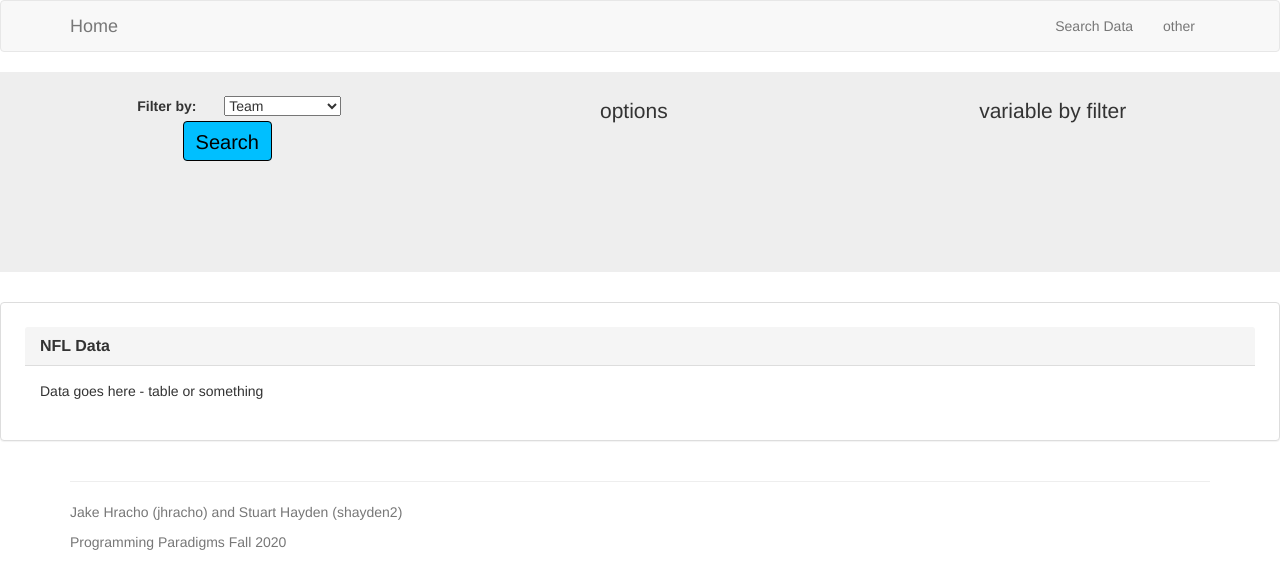
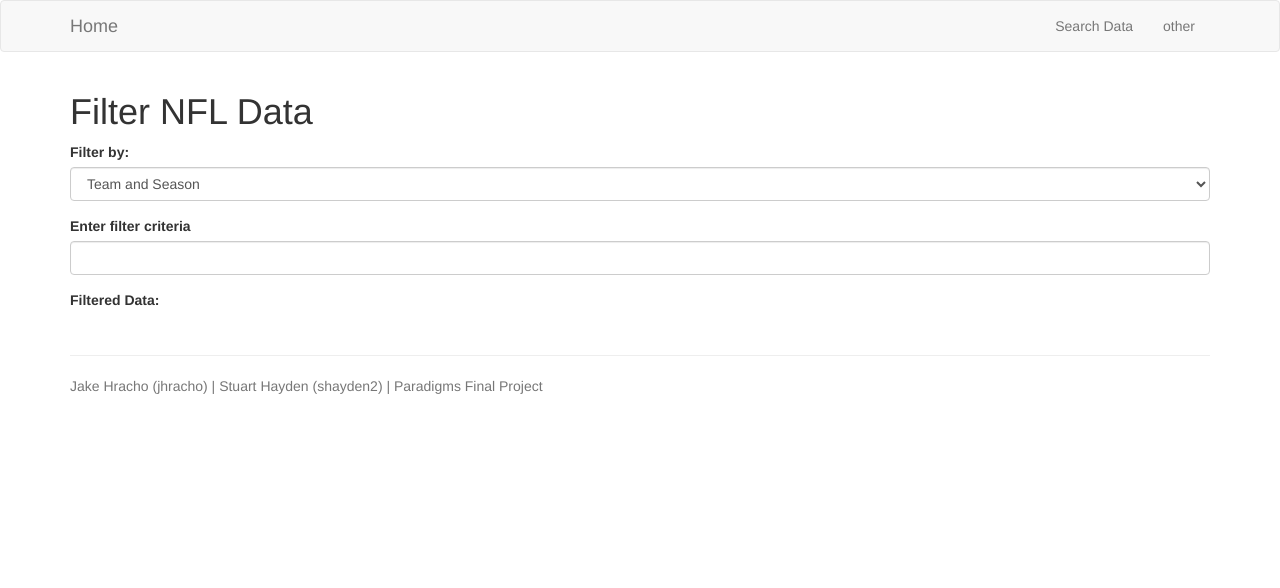
Before and after one commit to jhracho/Football-RESTful-API-and-Front-End, a plain HTML site: page frontend/search.html in a window 1280 px wide. Drawn offline with nearby package versions, Linux system fonts and the light colour scheme.

Commit message:
Replaced search.html

```diff
--- a/frontend/search.html
+++ b/frontend/search.html
@@ -6,10 +6,10 @@
     <meta http-equiv="X-UA-Compatible" content="IE=edge">
     <meta name="viewport" content="width=device-width, initial-scale=1">
     <title>NFL Scoring Data</title>
-    <link rel="stylesheet" href="https://maxcdn.bootstrapcdn.com/bootstrap/3.3.7/css/bootstrap.min.css" integrity="sha384-BVYiiSIFeK1dGmJRAkycuHAHRg32OmUcww7on3RYdg4Va+PmSTsz/K68vbdEjh4u" crossorigin="anonymous">
+    <link rel="stylesheet" href="https://maxcdn.bootstrapcdn.com/bootstrap/3.3.7/css/bootstrap.min.css"
+        integrity="sha384-BVYiiSIFeK1dGmJRAkycuHAHRg32OmUcww7on3RYdg4Va+PmSTsz/K68vbdEjh4u" crossorigin="anonymous">
     <link href="https://fonts.googleapis.com/css?family=Open+Sans:300,400,400i,600,700" rel="stylesheet">
-	<link href="https://fonts.googleapis.com/css?family=Open+Sans:300,400,400i,600,700" rel="stylesheet">
-    <link rel="stylesheet" href="search.css">
+    <link rel="stylesheet" href="https://maxcdn.bootstrapcdn.com/font-awesome/4.7.0/css/font-awesome.min.css">
 </head>
 
 <body>
@@ -26,42 +26,48 @@
 			</div>
 		</div>
 	</nav>
-    <div class='jumbotron'>
-        <div class='left'>
-            <label for="filter">Filter by: </label>
-            <select name="filter" id="filter">
-                <option value="team">Team</option>
-                <option value="score">Score</option>
-                <option value="points">Total Points</option>
-                <option value="">something else</option>
+
+    <div class="container">
+        <h1>Filter NFL Data</h1>
+        <p></p>
+
+
+        <!-- <form class="bsr-form " action=""> -->
+        <div class="form-group">
+            <label for="checkboxes">Filter by:</label>
+            <select class="form-control" id="select-filter-type">
+                <option>Team and Season</option>
+                <option>Score</option>
+				<option>Total Points</option>
+                <option>Specific Game ID</option>
             </select>
-            <p class='text-left'>
-                <a class='btn btn-secondary-dark' href='' role='button'>Search</a>
-            </p>
         </div>
-        <div class='middle'>
-            <p>options</p>
+        <div class="form-group">
+            <label id="label-enter" for="tex-input">Enter filter criteria</label>
+            <input name="text-input" type="text" class="form-control" id="filter-criteria">
         </div>
-        <div class='right'>
-            <p>variable by filter</p>
+        <!-- </form> -->
+        <div>
+            <label id="response-label">Filtered Data:</label>
         </div>
+
+        <div>
+            <label id="answer-label1"></label>
+            <label id="answer-label2"></label>
         </div>
-    <div class='panel panel-default'>
-        <div class='panel-heading'>
-            <h5 class='panel-title'>NFL Data</h5>
-        </div>
-        <div class='panel-body'>Data goes here - table or something</div>
-        <ul class='list-group'></ul>
+
     </div>
     <footer class="footer">
         <div class="container">
             <hr>
-			<p class="text-muted">Jake Hracho (jhracho) and Stuart Hayden (shayden2)</p>
-            <p class="text-muted">Programming Paradigms Fall 2020</p>
+            <p class="text-muted">Jake Hracho (jhracho) | Stuart Hayden (shayden2) | Paradigms Final Project</p>
         </div>
     </footer>
     <script src="https://code.jquery.com/jquery-3.4.1.min.js"></script>
-	<script src="https://maxcdn.bootstrapcdn.com/bootstrap/3.3.7/js/bootstrap.min.js" integrity="sha384-Tc5IQib027qvyjSMfHjOMaLkfuWVxZxUPnCJA7l2mCWNIpG9mGCD8wGNIcPD7Txa" crossorigin="anonymous"></script>
+    <script src="https://maxcdn.bootstrapcdn.com/bootstrap/3.3.7/js/bootstrap.min.js"
+        integrity="sha384-Tc5IQib027qvyjSMfHjOMaLkfuWVxZxUPnCJA7l2mCWNIpG9mGCD8wGNIcPD7Txa"
+        crossorigin="anonymous"></script>
+    <script src="search.js" type="text/javascript"></script>
 </body>
 
 </html>
```
Lines whose indentation alone changed are shown as unchanged.
